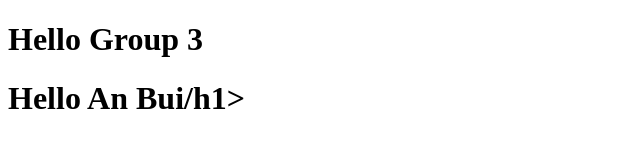
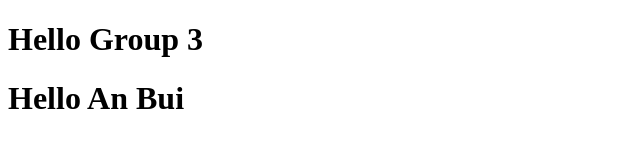
Before and after one commit to quangan186/Group-3---Web-programming, a plain HTML site: page index.html in a window 1280 px wide. Shown: the full height of the page, 0-640 px from the left. Drawn offline with Linux system fonts and the light colour scheme.

Commit message:
Update index.html

```diff
--- a/index.html
+++ b/index.html
@@ -8,6 +8,6 @@
 </head>
 <body>
     <h1>Hello Group 3</h1>
-    <h1>Hello An Bui/h1>
+    <h1>Hello An Bui</h1>
 </body>
 </html>
```
